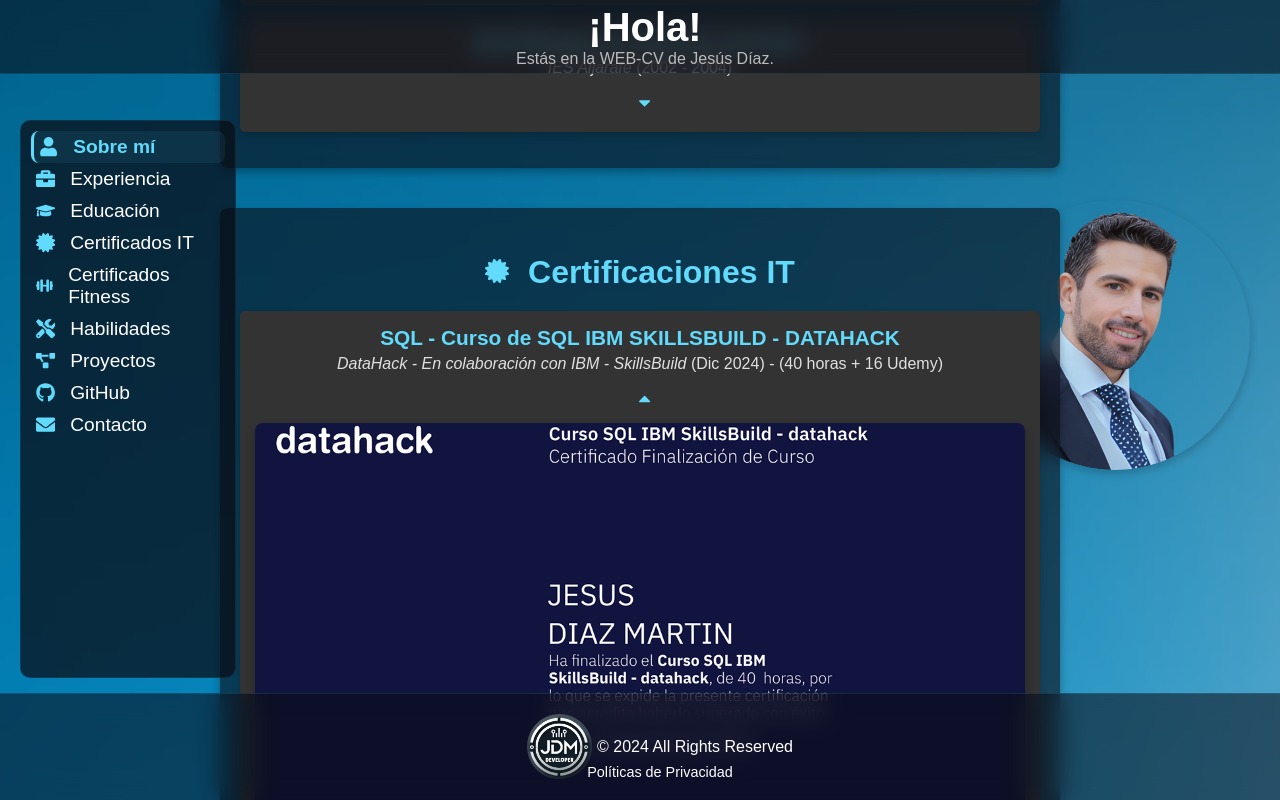
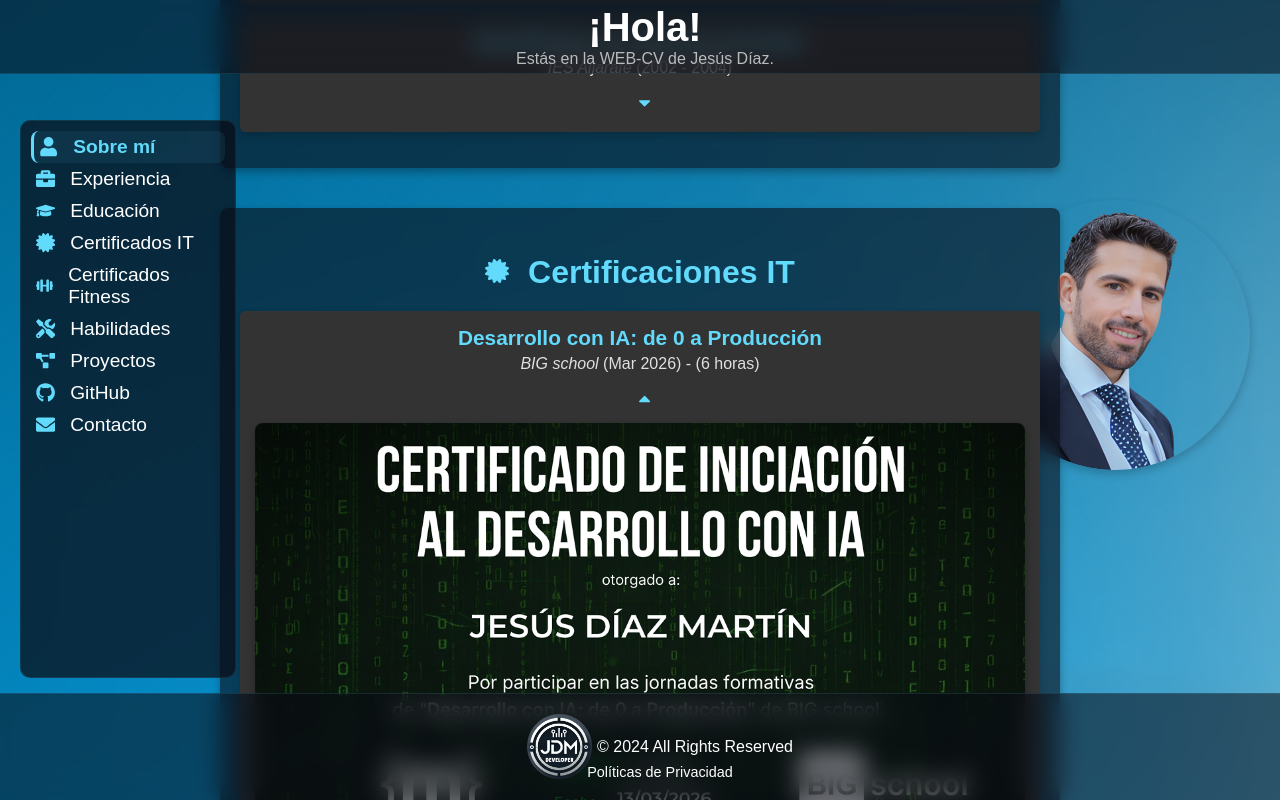
Before and after one commit to jdm1986/mi-curriculum, a React (Create React App) app: page /#about-me in a window 1280 px wide. Both pictures are taken after a click on the element 645 px from the left and 2786 px from the top of the page. Shown: the part 2385-3185 px from the top of the page. Built offline with nearby package versions, Linux system fonts and the light colour scheme.

Commit message:
Claude 1.2

```diff
--- a/src/components/Courses.js
+++ b/src/components/Courses.js
@@ -18,6 +18,7 @@
 import python from '../assets/certificados_it/Python.png';
 import marketing from '../assets/certificados_it/MARKETING.png';
 import certificadomarketing from '../assets/certificados_it/CERTIFICADOMARKETING.png';
+import iaIniciacion from '../assets/certificados_it/IaIniciacion.png';
 
 
 // Definimos el componente Courses
@@ -33,7 +34,20 @@
     <section className="courses">
       <h2><FaCertificate className="section-icon" /> Certificaciones IT</h2>
       <ul>
-              {/* Curso más reciente: SQL */}
+              {/* Curso más reciente: Desarrollo con IA */}
+              <li>
+                <strong>Desarrollo con IA: de 0 a Producción</strong>
+                <p><em>BIG school</em> (Mar 2026) - (6 horas)</p>
+                <span onClick={() => toggleImage('iaIniciacion')} className="caret-icon">
+                  {activeImage === 'iaIniciacion' ? <FaCaretUp /> : <FaCaretDown />}
+                </span>
+                {activeImage === 'iaIniciacion' && (
+                  <div className="certificate-image">
+                    <img src={iaIniciacion} alt="Certificado Iniciación al Desarrollo con IA" />
+                  </div>
+                )}
+              </li>
+
               <li>
                 <strong>SQL - Curso de SQL IBM SKILLSBUILD - DATAHACK</strong>
                 <p><em>DataHack - En colaboración con IBM - SkillsBuild</em> (Dic 2024) - (40 horas + 16 Udemy)</p>
--- a/src/components/Projects.js
+++ b/src/components/Projects.js
@@ -1,6 +1,6 @@
 import React, { useState } from 'react';
 import './Projects.css';
-import { FaProjectDiagram, FaCaretDown, FaCaretUp } from 'react-icons/fa';
+import { FaProjectDiagram, FaCaretDown, FaCaretUp, FaGithub, FaYoutube } from 'react-icons/fa';
 import Lightbox from './Lightbox';
 
 // Importar las imágenes de la carpeta src/assets/powerbi
@@ -213,9 +213,12 @@
 
                   {openDetails.gestionatuscv && (
                     <div className="project-details">
-                      <div className="visit-link">
-                        <a href="https://gestionatuscvs-production.up.railway.app/" target="_blank" rel="noopener noreferrer">
-                          || www.gestionatuscv.es ||
+                      <div className="visit-link" style={{ display: 'flex', gap: '1rem', flexWrap: 'wrap', justifyContent: 'center' }}>
+                        <a href="https://github.com/jdm1986/gestionatuscvs" target="_blank" rel="noopener noreferrer" style={{ display: 'flex', alignItems: 'center', gap: '0.4rem' }}>
+                          <FaGithub /> Código fuente
+                        </a>
+                        <a href="https://youtu.be/EvbYr_IeJYw" target="_blank" rel="noopener noreferrer" style={{ display: 'flex', alignItems: 'center', gap: '0.4rem', color: '#ff4e4e' }}>
+                          <FaYoutube /> Ver demo en YouTube
                         </a>
                       </div>
                       <p><strong>Reto principal:</strong> Desarrollar una aplicación web completa de gestión de currículums
```
Also changed, not shown: .claude/settings.local.json (added), src/assets/certificados_it/IaIniciacion.png (added), 1 other file (tests, documents, lock files or other folders).
